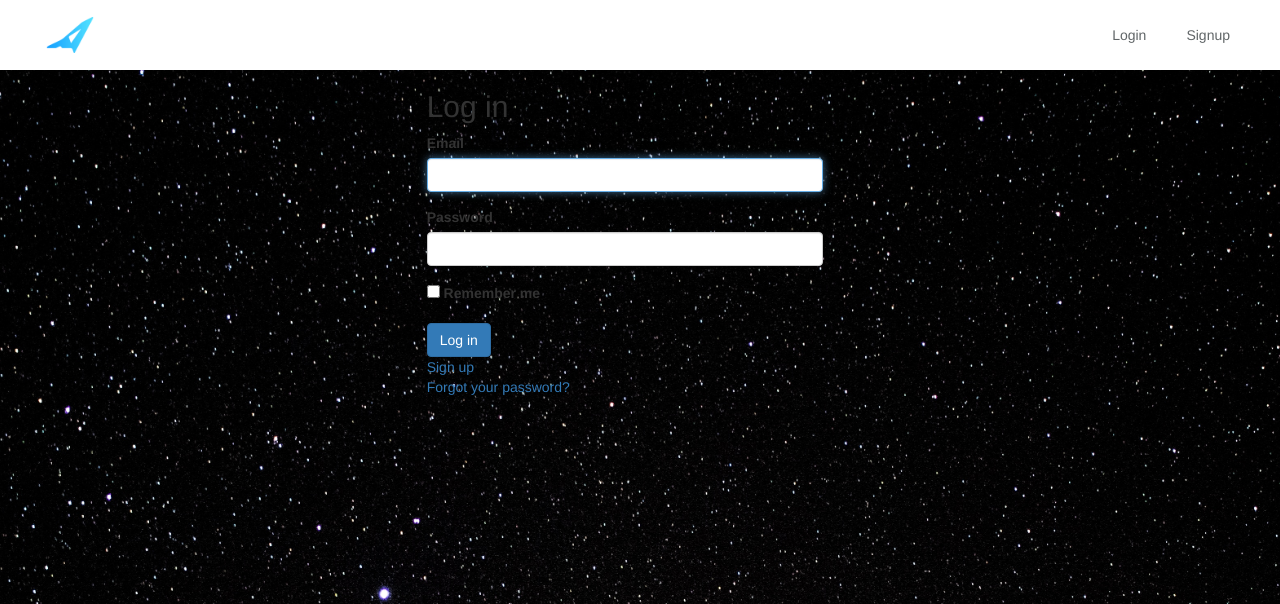
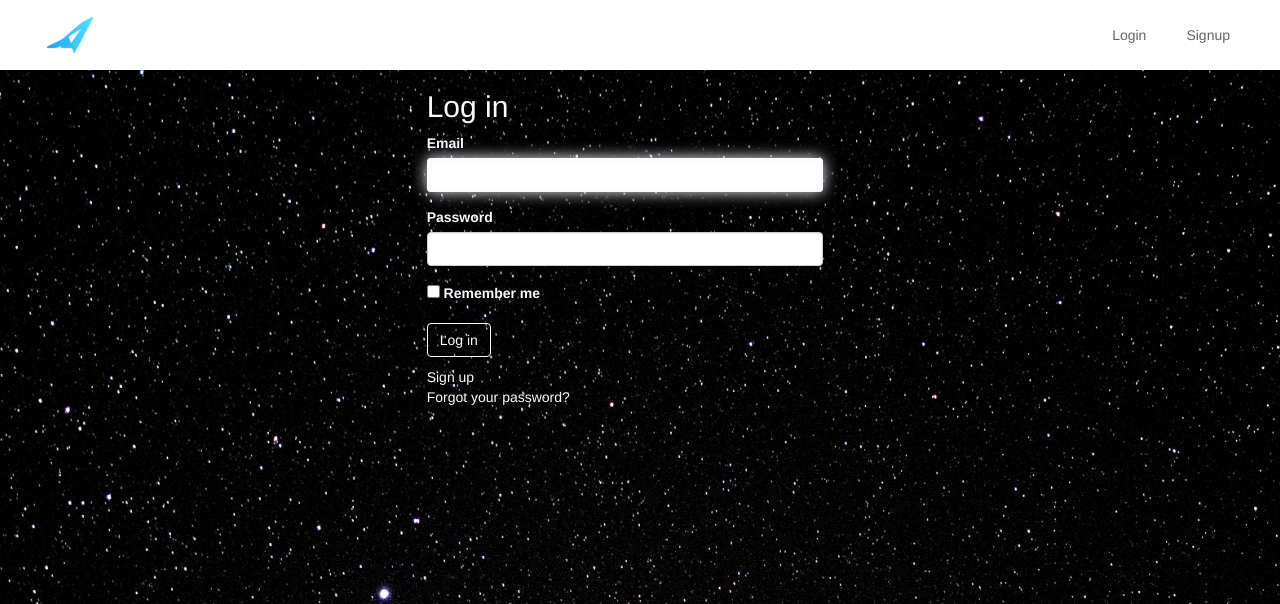
Before and after one commit to Tolsa/rails-airbnb-clone, a Rails app: the page made by app/views/devise/sessions/new.html.erb in a window 1280 px wide. Shown: the top 604 px of the page. Run offline with Rails 7, Linux system fonts and the light colour scheme; style sheets or scripts are compiled from the project's sources; some libraries are stand-ins or nearby versions.

Commit message:
form stylish galactic

```diff
--- /dev/null
+++ b/app/assets/stylesheets/pages/_connect.scss
@@ -0,0 +1,33 @@
+.sign-up-form {
+  color: ghostwhite;
+  .form-control:focus {
+  box-shadow: inset 0 1px 15px #f8f7ff, 0 0 15px #f8f7ff;
+  border: 0px;
+  }
+  a {
+    margin-top: 5px;
+    text-decoration: none;
+    color: ghostwhite;
+    &:hover {
+      text-shadow: 0 1px 15px rgba(248, 247, 255, 0.5), 0 0 15px rgba(248, 247, 255, 0.5);
+    }
+  }
+  .form-actions {
+    margin-bottom: 10px;
+  }
+}
+
+
+
+
+.btn-primary {
+  color: ghostwhite;
+  background: none;
+  border: 1px solid ghostwhite;
+  &:hover {
+    color: #0D0F11;
+    background-color: ghostwhite;
+    border: 1px solid ghostwhite;
+    box-shadow: 0 1px 10px rgba(248, 247, 255, 0.5), 0 0 10px rgba(248, 247, 255, 0.5);
+  }
+}
--- a/app/assets/stylesheets/pages/_index.scss
+++ b/app/assets/stylesheets/pages/_index.scss
@@ -1,2 +1,3 @@
 // Import page-specific CSS files here.
 @import "home";
+@import "connect";
--- a/app/views/devise/sessions/new.html.erb
+++ b/app/views/devise/sessions/new.html.erb
@@ -1,6 +1,6 @@
 <div class="container">
   <div class="row">
-    <div class="col-sm-offset-4 col-sm-4">
+    <div class="col-sm-offset-4 col-sm-4 sign-up-form">
       <h2>Log in</h2>
 
       <%= simple_form_for(resource, as: resource_name, url: session_path(resource_name)) do |f| %>
```
